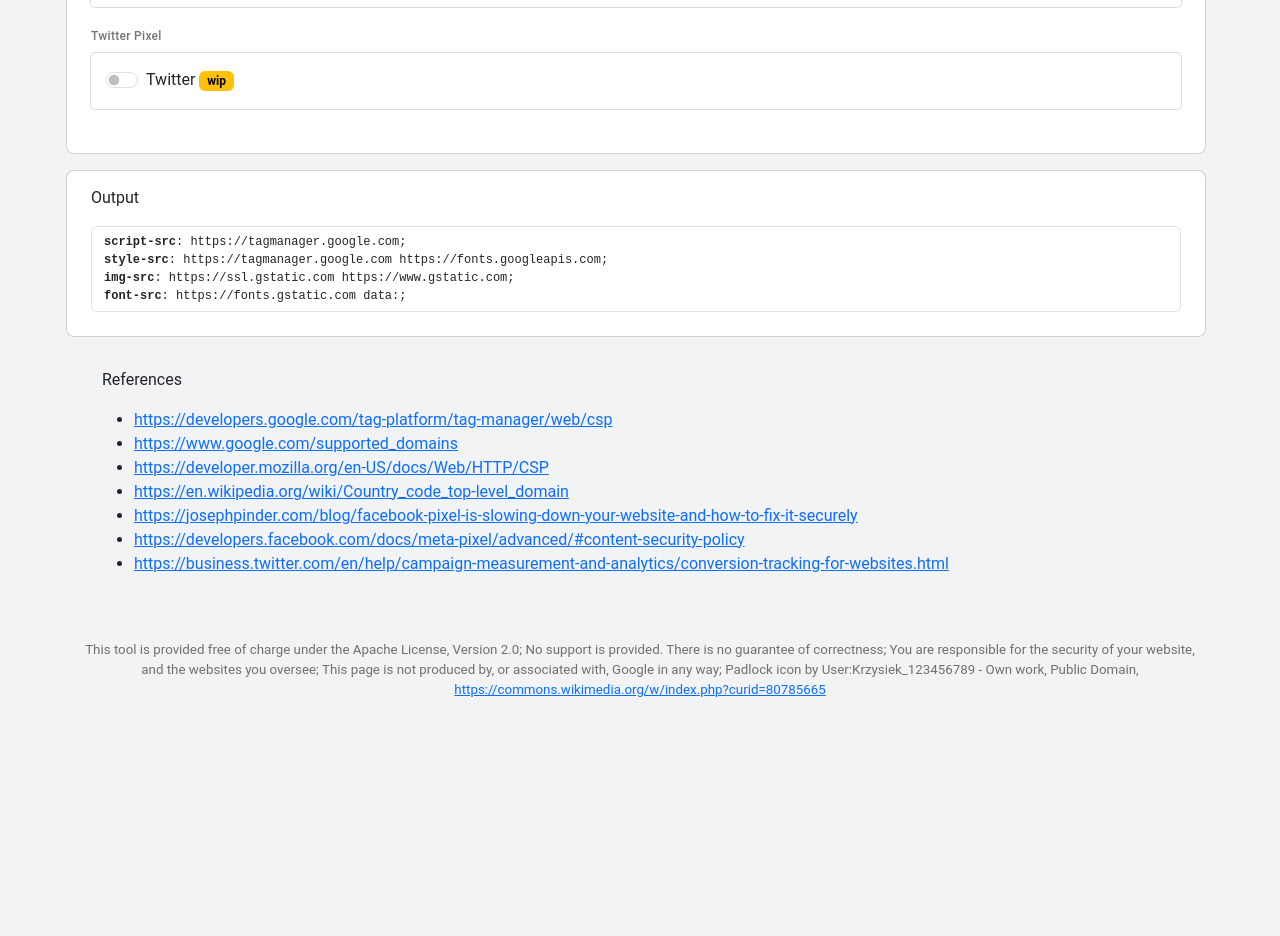
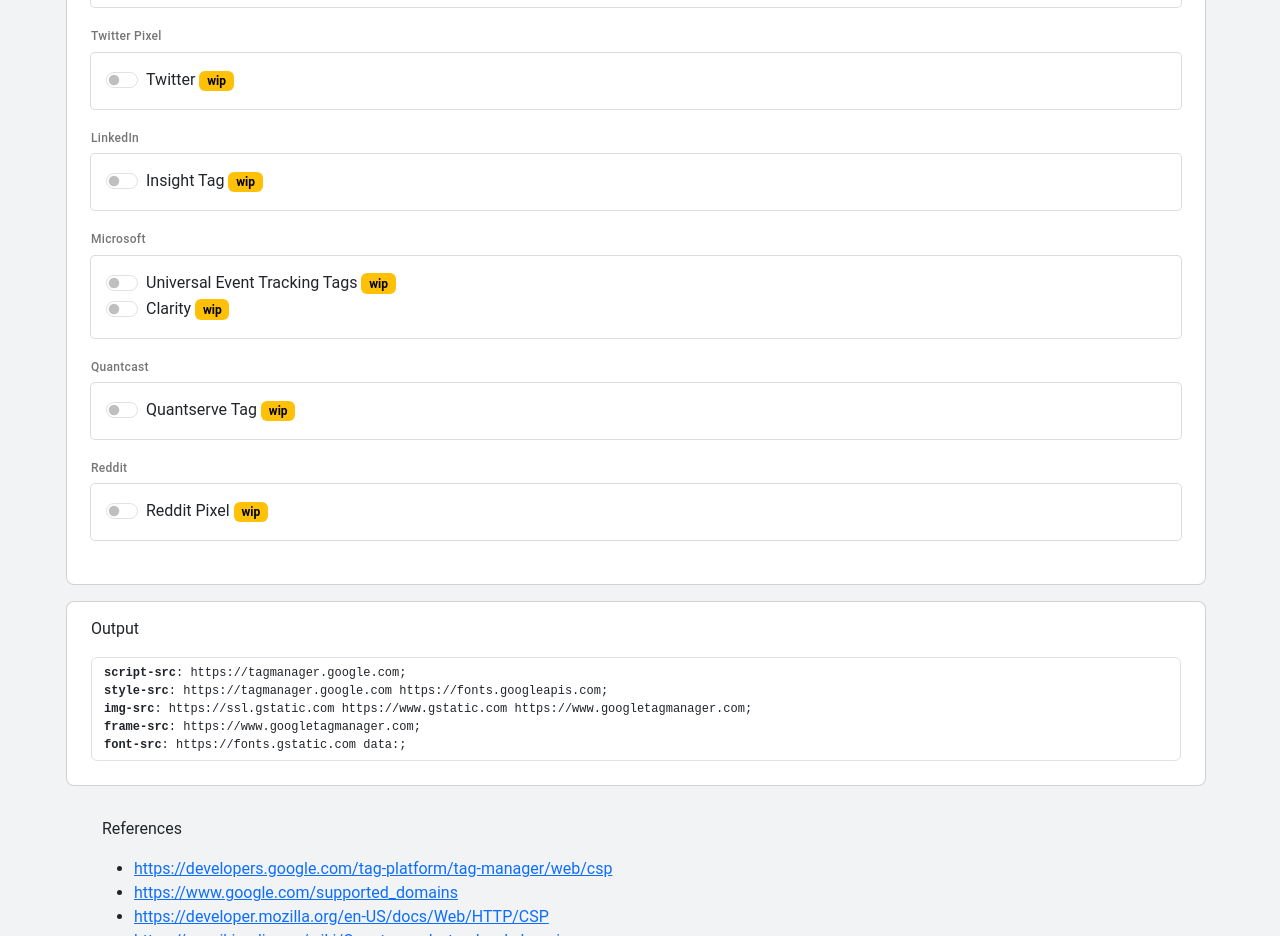
Before and after one commit to chrisbaker85/gtm-content-security-policy-builder, a plain HTML site: page index.html in a window 1280 px wide. Shown: the part 1240-2176 px from the top of the page. Before the commit the page ends 1940 px from the top, so only its background shows below. Drawn offline with nearby package versions, Linux system fonts and the light colour scheme.

Commit message:
Adds Reddit, Microsoft Ads (+ Clarity), LinkedIn...all WIP

```diff
--- a/index.html
+++ b/index.html
@@ -186,6 +186,47 @@ j=d.createElement(s),dl=l!='dataLayer'?'&l='+l:'';j.async=true;j.src=
 					<div class="form-check form-switch">
 					  <input class="form-check-input" type="checkbox" role="switch" id="setting-twitter">
 					  <label class="form-check-label" for="setting-twitter">Twitter</label>
+					  <span class="badge text-bg-warning">wip</span>
+					</div>
+				</div>
+
+				<h3 class="field-group-title">LinkedIn</h3>
+				<div class="field-group">
+					<div class="form-check form-switch">
+					  <input class="form-check-input" type="checkbox" role="switch" id="setting-linkedin">
+					  <label class="form-check-label" for="setting-linkedin">Insight Tag</label>
+					  <span class="badge text-bg-warning">wip</span>
+					</div>
+				</div>
+
+				<h3 class="field-group-title">Microsoft</h3>
+				<div class="field-group">
+					<div class="form-check form-switch">
+					  <input class="form-check-input" type="checkbox" role="switch" id="setting-microsoftuet">
+					  <label class="form-check-label" for="setting-microsoftuet">Universal Event Tracking Tags</label>
+					  <span class="badge text-bg-warning">wip</span>
+					</div>
+					<div class="form-check form-switch">
+					  <input class="form-check-input" type="checkbox" role="switch" id="setting-microsoftclarity">
+					  <label class="form-check-label" for="setting-microsoftclarity">Clarity</label>
+					  <span class="badge text-bg-warning">wip</span>
+					</div>
+				</div>
+
+				<h3 class="field-group-title">Quantcast</h3>
+				<div class="field-group">
+					<div class="form-check form-switch">
+					  <input class="form-check-input" type="checkbox" role="switch" id="setting-quantcast">
+					  <label class="form-check-label" for="setting-quantcast">Quantserve Tag</label>
+					  <span class="badge text-bg-warning">wip</span>
+					</div>
+				</div>
+
+				<h3 class="field-group-title">Reddit</h3>
+				<div class="field-group">
+					<div class="form-check form-switch">
+					  <input class="form-check-input" type="checkbox" role="switch" id="setting-reddit">
+					  <label class="form-check-label" for="setting-reddit">Reddit Pixel</label>
 					  <span class="badge text-bg-warning">wip</span>
 					</div>
 				</div>
@@ -437,8 +478,9 @@ var optionDirectives = {
 	'gtm-preview-mode': {
 	  'script-src': ['https://tagmanager.google.com'],
 	  'style-src': ['https://tagmanager.google.com', 'https://fonts.googleapis.com'],
-	  'img-src': ['https://ssl.gstatic.com', 'https://www.gstatic.com'],
-	  'font-src': ['https://fonts.gstatic.com', 'data:']
+	  'img-src': ['https://ssl.gstatic.com', 'https://www.gstatic.com', 'https://www.googletagmanager.com'],
+	  'font-src': ['https://fonts.gstatic.com', 'data:'],
+	  'frame-src': ['https://www.googletagmanager.com']
 	},
 
 	'universal-analytics-tag': {
@@ -495,6 +537,28 @@ var optionDirectives = {
 	'meta-pixel': {
 	  'script-src': ['https://connect.facebook.net'],
 	  'connect-src': ['https://www.facebook.com']
+	},
+	'linkedin': {
+	  'img-src': ['https://px.ads.linkedin.com'],
+	  'connect-src': ['https://px.ads.linkedin.com']
+	},
+	'microsoftuet': {
+	  'img-src': ['https://bat.bing.com', 'https://c.bing.com'],
+	  'connect-src': ['https://bat.bing.com']
+	},
+	'microsoftclarity': {
+	  'img-src': ['https://bat.bing.com'],
+	  'connect-src': ['https://bat.bing.com']
+	},
+	'quantcast': {
+	  'script-src': ['https://secure.quantserve.com', 'https://rules.quantcount.com'],
+	  'img-src': ['https://pixel.quantserve.com'],
+	  'connect-src': ['https://pixel.quantcount.com']
+	},
+	'reddit': {
+	  'script-src': ['https://www.redditstatic.com'],
+	  'img-src': ['https://alb.reddit.com'],
+	  'connect-src': ['https://www.redditstatic.com', 'https://pixel-config.reddit.com', 'https://conversions-config.reddit.com']
 	},
 }
 
@@ -576,7 +640,12 @@ var getDirectiveOptionsFromSettings = function() {
 	'setting-floodlight-image-tags': 'floodlight-image-tags',
 	'setting-floodlight-consent-mode': 'floodlight-consent-mode',
 	'setting-meta-pixel': 'meta-pixel',
-	'setting-twitter': 'twitter-pixel'
+	'setting-twitter': 'twitter-pixel',
+	'setting-linkedin': 'linkedin',
+	'setting-microsoftuet': 'microsoftuet',
+	'setting-microsoftclarity': 'microsoftclarity',
+	'setting-quantcast': 'quantcast',
+	'setting-reddit': 'reddit',
   };
   for(var i = 0; i < inputs.length; i++) {
     var input = inputs[i];
```
